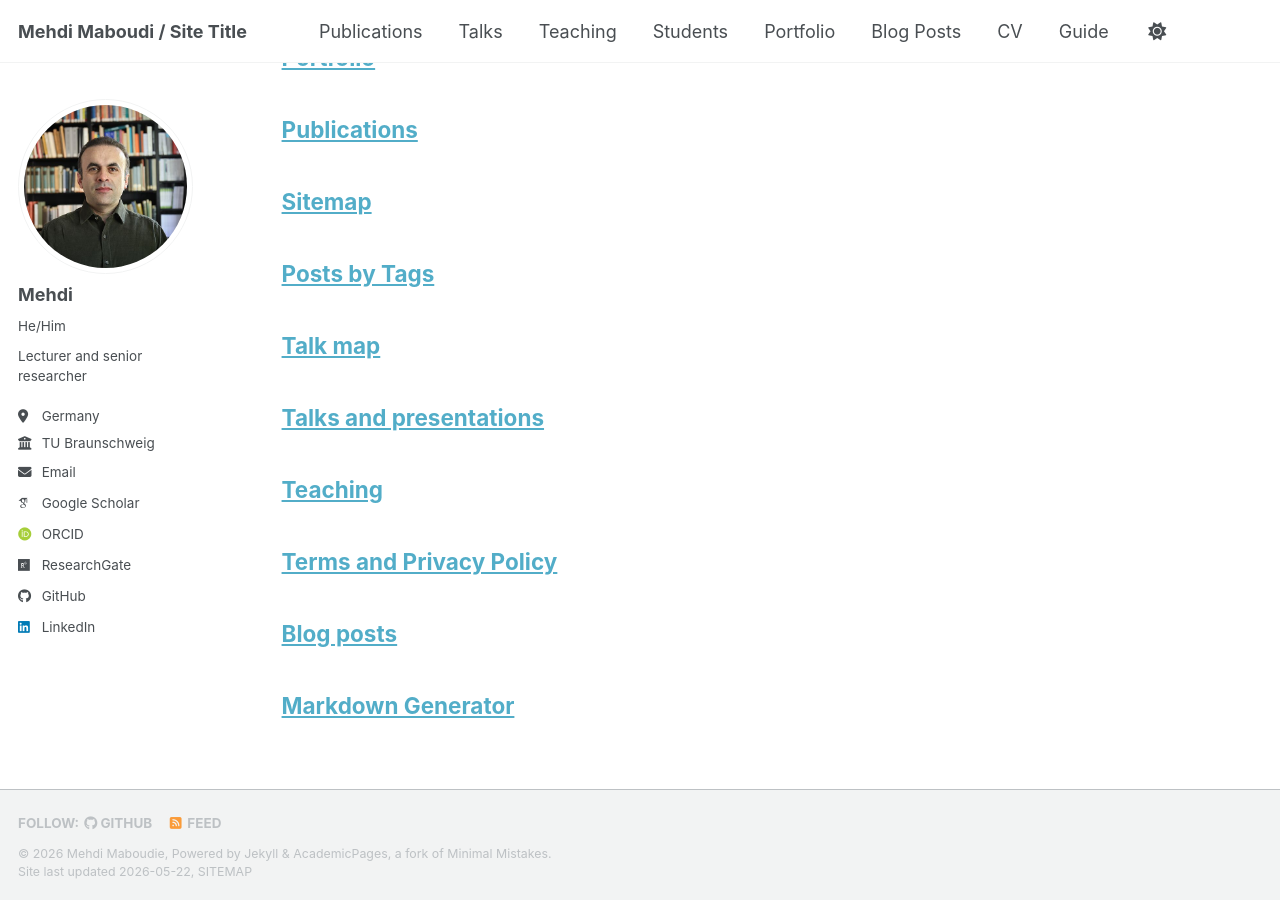
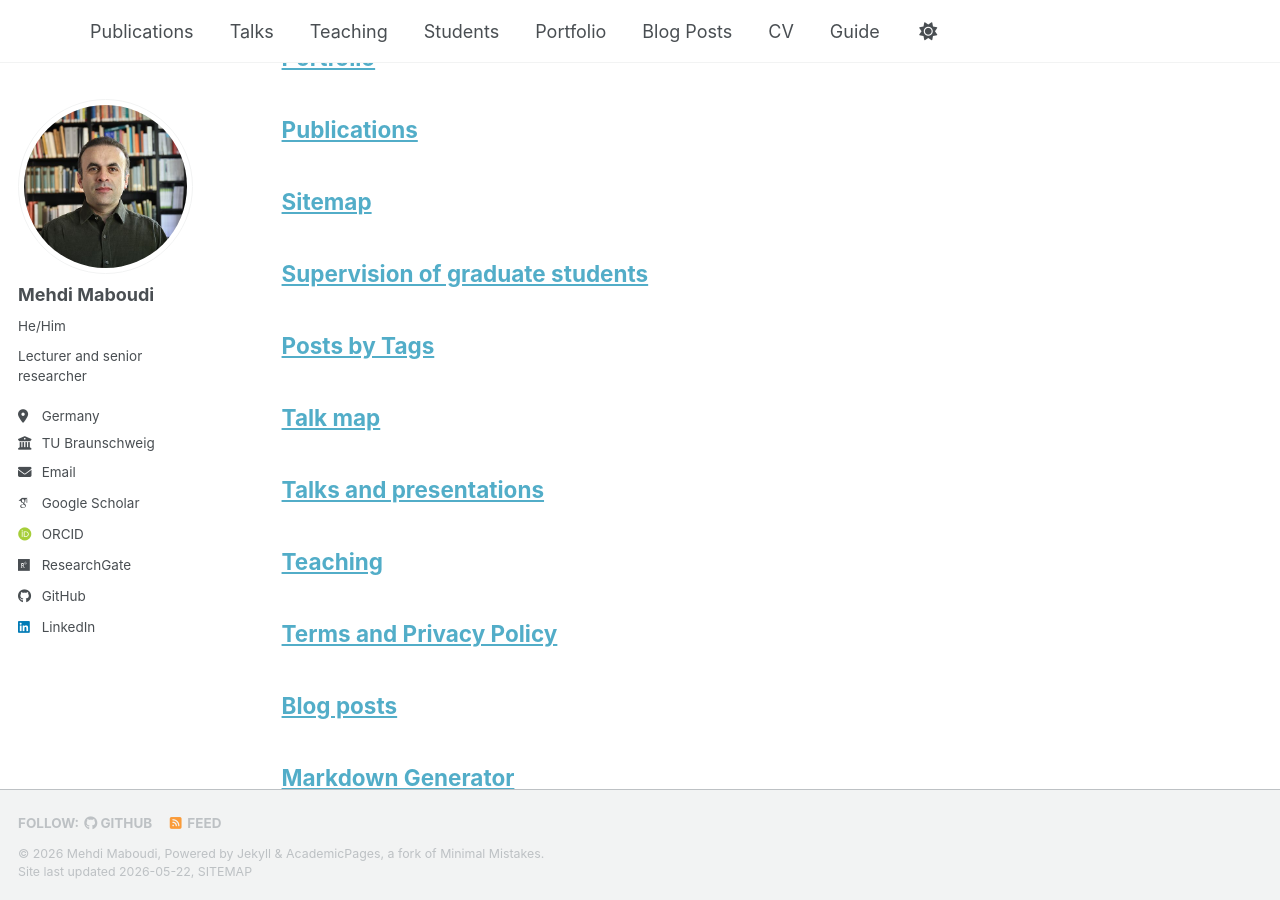
Before and after one commit to MehdiMaboudi/mehdimaboudi.github.io, a Jekyll site: the page built from _pages/archive-layout-with-content.md, in a window 1280 px wide and 900 px high, scrolled down 5353 px. Built offline with Jekyll 4.4.1, drawn with Linux system fonts in a browser that asks for light colours; some web fonts are replaced; a script bundle is joined from its source files by our own code; library files that are not in the unit come from our copies.

Commit message:
Students updated

```diff
--- a/_config.yml
+++ b/_config.yml
@@ -9,9 +9,9 @@
 # Basic Site Settings
 locale                   : "en-US"
 site_theme               : "default" # The available themes options are "default", "air", "sunrise", "mint", "dirt" and "contrast"
-title                    : "Mehdi Maboudi / Site Title"
+title                    : ""
 title_separator          : "-"
-name                     : &name "Mehdi Maboudie"
+name                     : &name "Mehdi Maboudi"
 description              : &description "Your Name's academic portfolio"   # Update this with a general description of your site, this is the default if not overridden by a page
 url                      : https://MehdiMaboudi.github.io # The base hostname & protocol for your site e.g. "https://[your GitHub username].github.io",
                                                            # or if you already have some other page hosted on Github then use "https://[your GitHub username].github.io/[Your Repo Name]"
@@ -24,7 +24,7 @@ repository               : "MehdiMaboudi/MehdiMaboudi.github.io"
 author:
   # Biographic information
   avatar           : "profile.png"
-  name             : "Mehdi"
+  name             : "Mehdi Maboudi"
   pronouns         : "He/Him"
   bio              : "Lecturer and senior researcher"
   location         : "Germany"
--- /dev/null
+++ b/_pages/students.html
@@ -0,0 +1,8 @@
+---
+layout: archive
+title: "Supervision of graduate students"
+permalink: /students/
+author_profile: true
+---
+
+Said Harb
```
